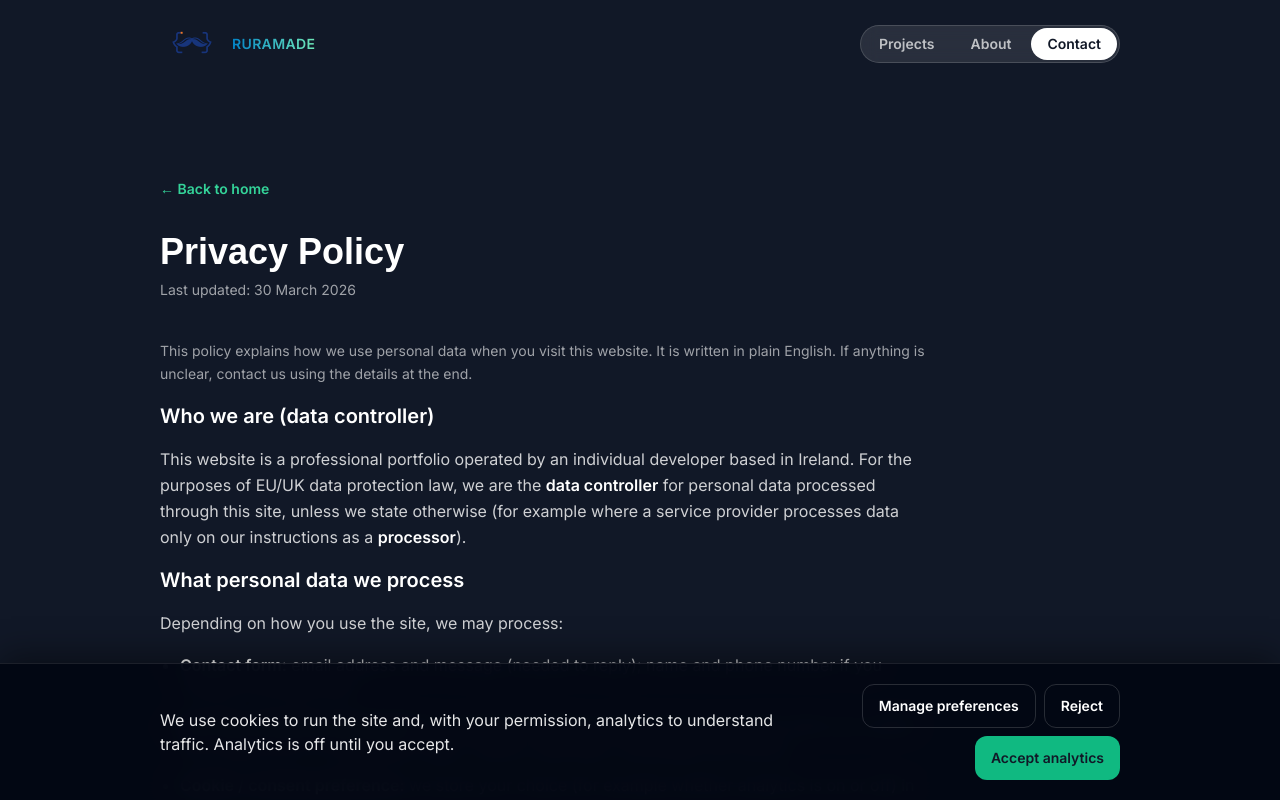
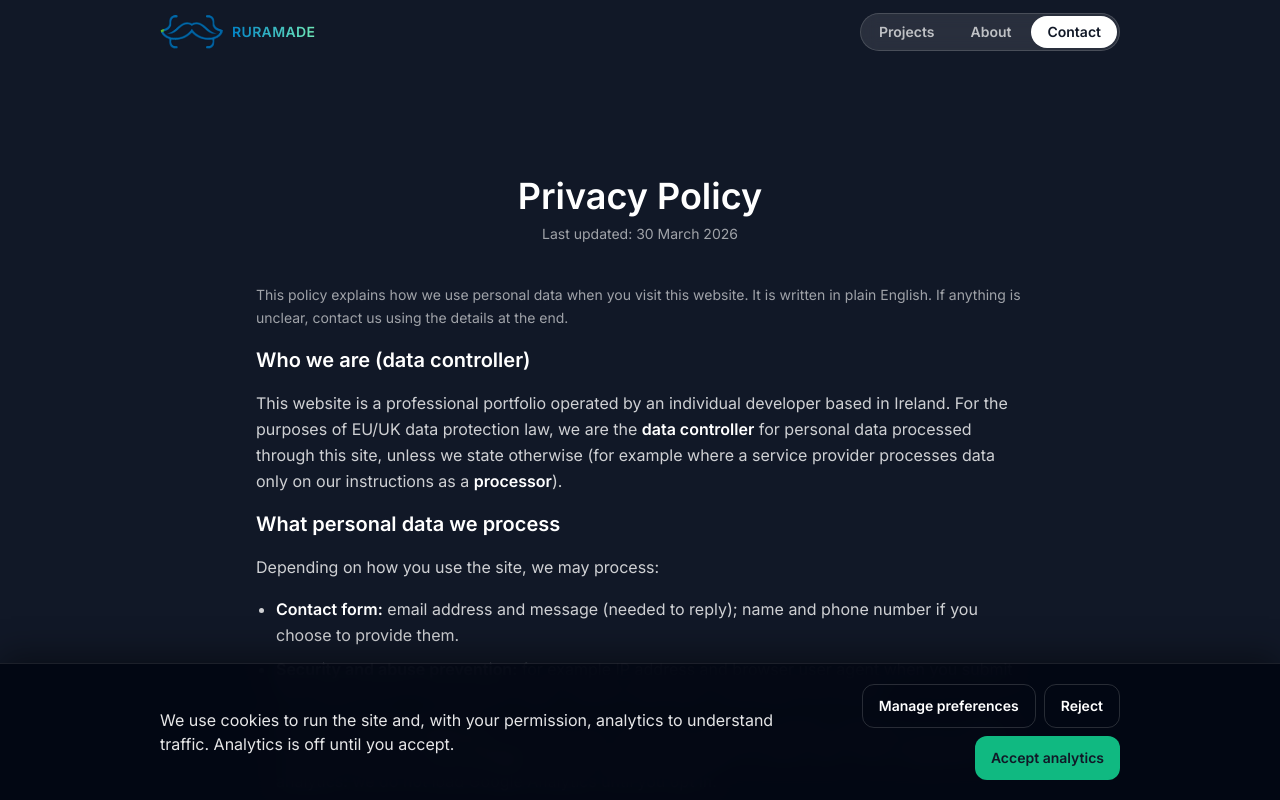
Before and after one commit to viktor-codes/portfolio, a Next.js app: page /privacy in a window 1280 px wide. Shown: the top 800 px of the page. Built offline with nearby package versions, Linux system fonts and the light colour scheme; no server answers; a web font is replaced by a local one.

Commit message:
fix header

```diff
--- a/src/app/privacy/page.tsx
+++ b/src/app/privacy/page.tsx
@@ -1,5 +1,4 @@
 import type { Metadata } from "next";
-import Link from "next/link";
 
 import { PrivacyPolicyIntroAndData } from "@/components/privacy/privacy-policy-intro-and-data";
 import { PrivacyPolicyRightsAndContact } from "@/components/privacy/privacy-policy-rights-and-contact";
@@ -13,15 +12,8 @@ export const metadata: Metadata = {
 
 export default function PrivacyPage() {
   return (
-    <div className="container py-12 md:py-16">
-      <Link
-        href="/"
-        className="text-sm font-semibold text-emerald-400 transition hover:text-emerald-300"
-      >
-        ← Back to home
-      </Link>
-
-      <h1 className="mt-8 font-serif text-3xl font-semibold md:text-4xl">
+    <div className="text-prettypy-12 container flex flex-col items-center justify-center md:py-16">
+      <h1 className="mt-8font-serif text-3xl font-semibold md:text-4xl">
         Privacy Policy
       </h1>
       <p className="mt-2 text-sm text-white/60">Last updated: 30 March 2026</p>
--- a/src/sections/Header.tsx
+++ b/src/sections/Header.tsx
@@ -2,14 +2,14 @@ import Image from "next/image";
 
 export const Header = () => {
   return (
-    <header className="fixed top-3 z-10 w-full px-4">
+    <header className="fixed top-0 z-10 w-full">
       <div className="container mx-auto flex items-center justify-between gap-3">
         <a
           href="/#top"
           className="flex shrink-0 items-center gap-2 transition hover:opacity-90"
         >
           <Image
-            src="/C91F3063-8608-4589-8A60-A0968F692D31.png"
+            src="/ruramade-logo.svg"
             alt="Ruramade"
             width={36}
             height={36}
```
